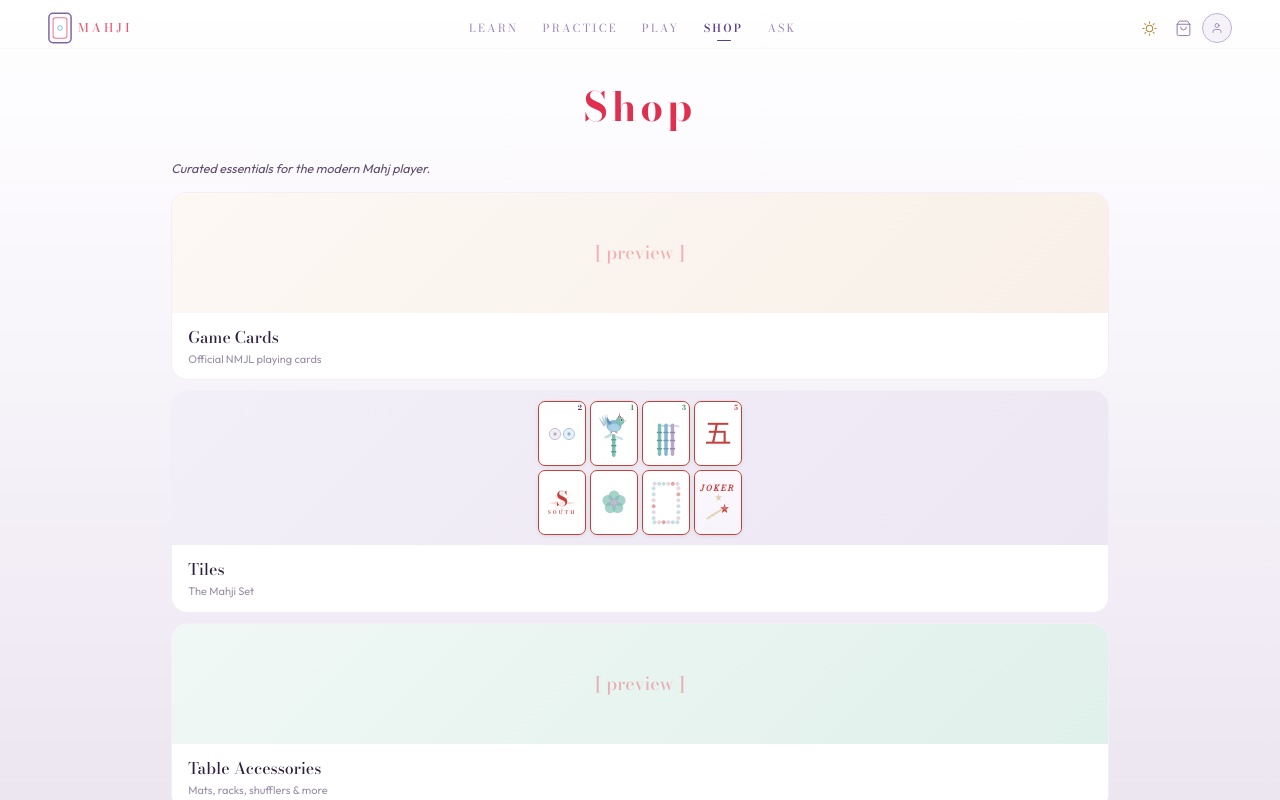
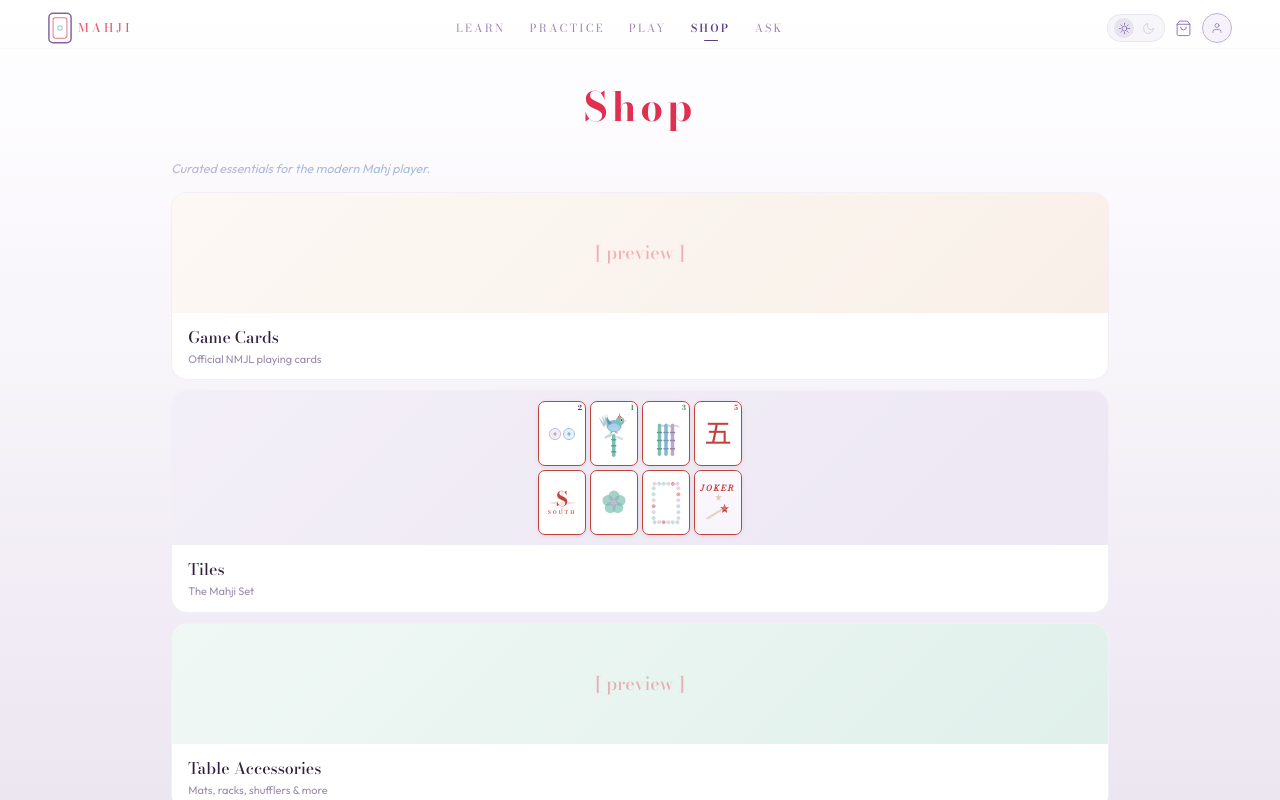
Before and after one commit to epbuild/mahji, a React (Vite) app: page / in a window 1280 px wide. Both pictures are taken after a click on the element "SHOP". Built offline with nearby package versions, Linux system fonts and the light colour scheme; the HTML template or start-up script is replaced by a standard one.

Commit message:
tune ups

```diff
--- a/src/App.tsx
+++ b/src/App.tsx
@@ -12,16 +12,21 @@
 
 function SplashScreen({ onDone }) {
   useEffect(() => {
-    const t = setTimeout(onDone, 1300);
+    const t = setTimeout(onDone, 3400);
     return () => clearTimeout(t);
   }, [onDone]);
 
   return (
     <div className="splash-overlay">
       <div className="splash-bg" />
+      <button className="splash-skip" onClick={onDone}>Skip</button>
+      <div className="splash-text">
+        <div style={{ fontFamily:"'Bodoni Moda',serif", fontSize:13, fontWeight:400, letterSpacing:6, color:"#A8D8EE", textTransform:"uppercase", marginBottom:10, opacity:0.55 }}>Let's Play</div>
+        <div style={{ fontFamily:"'Bodoni Moda',serif", fontSize:52, fontWeight:700, color:"#FFFFFF", letterSpacing:10 }}>MAHJI</div>
+      </div>
       <div className="splash-tile">
         <svg width="20" height="27" viewBox="0 0 26 34" fill="none">
-          <rect x="1" y="1" width="24" height="32" rx="4.5" stroke={C.lavDeep} strokeWidth="1.3"/>
+          <rect x="1" y="1" width="24" height="32" rx="4.5" stroke="rgba(212,200,232,0.6)" strokeWidth="1.3"/>
           <rect x="5.5" y="6" width="15" height="22" rx="2.5" stroke={C.cherry} strokeWidth="1" opacity="0.6"/>
           <circle cx="13" cy="17" r="2.2" stroke={C.cerulean} strokeWidth="1" fill="none"/>
         </svg>
--- a/src/components/Layout.tsx
+++ b/src/components/Layout.tsx
@@ -3,18 +3,23 @@
 import { useTheme } from '../constants/ThemeContext';
 import { BirdIcon, I, Logo, TileIconBold, FooterDeco, SunIcon, MoonIcon } from './ui/Icons';
 
-/* ═══ SUN/MOON THEME TOGGLE (A2) ═══ */
+/* ═══ SUN/MOON THEME TOGGLE ═══ */
 export const ModeToggle = () => {
   const { isDark, toggle } = useTheme();
   return (
-    <div onClick={toggle} role="button" tabIndex={0}
-      aria-label={isDark ? "Switch to light mode" : "Switch to dark mode"}
-      onKeyDown={e => e.key === 'Enter' && toggle()}
-      style={{ width: 32, height: 32, borderRadius: "50%", cursor: "pointer", display: "flex", alignItems: "center", justifyContent: "center", transition: "all 0.3s", background: "transparent" }}>
-      <div className="theme-toggle-icon" style={{ transform: isDark ? "rotate(20deg)" : "rotate(0deg)", display: "flex", alignItems: "center", justifyContent: "center" }}>
-        {isDark ? <MoonIcon size={17} color="#D4C8E8" /> : <SunIcon size={17} color="#B08D3A" />}
-      </div>
-    </div>
+    <button onClick={toggle} aria-label="Toggle theme" style={{
+      background: isDark ? "rgba(168,216,238,0.08)" : "rgba(126,100,164,0.06)",
+      border: `1px solid ${isDark ? "rgba(168,216,238,0.12)" : "rgba(126,100,164,0.1)"}`,
+      borderRadius: 20, cursor: "pointer", padding: "4px 6px",
+      display: "flex", alignItems: "center", gap: 4, height: 28, transition: "all 0.35s",
+    }}>
+      <span style={{ display: "flex", alignItems: "center", justifyContent: "center", width: 20, height: 20, borderRadius: "50%",
+        background: !isDark ? "rgba(126,100,164,0.12)" : "transparent",
+        color: !isDark ? "#7E64A4" : "rgba(255,255,255,0.25)", transition: "all 0.35s" }}><SunIcon size={13} color="currentColor" /></span>
+      <span style={{ display: "flex", alignItems: "center", justifyContent: "center", width: 20, height: 20, borderRadius: "50%",
+        background: isDark ? "rgba(168,216,238,0.15)" : "transparent",
+        color: isDark ? "#A8D8EE" : "rgba(126,100,164,0.3)", transition: "all 0.35s" }}><MoonIcon size={13} color="currentColor" /></span>
+    </button>
   );
 };
 
--- a/src/pages/PracticePage.tsx
+++ b/src/pages/PracticePage.tsx
@@ -28,16 +28,16 @@
 };
 
 const drillsData = [
-  { t: "Learn the Hands", d: "Match tiles to NMJL card patterns", lvls: ["Beginner"] },
-  { t: "How to Deal", d: "Roll dice, break the wall, deal correctly", lvls: ["Beginner"] },
-  { t: "Practicing the Charleston", d: "Master R-O-L-★-L-O-R and blind passes", lvls: ["Beginner","Intermediate","Advanced"] },
+  { t: "Learn the Hands", d: "Match tiles to NMJL card patterns", lvls: ["Novice"] },
+  { t: "How to Deal", d: "Roll dice, break the wall, deal correctly", lvls: ["Novice"] },
+  { t: "Practicing the Charleston", d: "Master R-O-L-★-L-O-R and blind passes", lvls: ["Novice","Intermediate","Advanced"] },
   { t: "Reading Exposures", d: "Narrow down opponent hands from melds", lvls: ["Intermediate","Advanced"] },
   { t: "Playing Defense", d: "Choose the safest discard, stop feeding", lvls: ["Advanced"] },
 ];
 
 const lt = { "First Timer": "b", Novice: "n", Beginner: "b", Intermediate: "i", Advanced: "a" };
 
-const levels = ["All", "Beginner", "Intermediate", "Advanced"];
+const levels = ["All", "Novice", "Intermediate", "Advanced"];
 
 function PracticePage({ showChat, setShowChat }) {
   const [level, setLevel] = useState("All");
--- a/src/pages/ShopPage.tsx
+++ b/src/pages/ShopPage.tsx
@@ -1,19 +1,22 @@
 import { useState } from 'react';
-import { C } from '../constants/colors';
+import { C, getThemeColors } from '../constants/colors';
+import { useTheme } from '../constants/ThemeContext';
 import { PT, Cnt } from '../components/Layout';
 import { MiniDot, MiniBam, MiniCrak, MiniWind, MiniDragon, MiniFlower, MiniJoker, MiniTileBack, DOT_COLORS, DOT_LAYOUTS, BAM_COLS, BAM_DARK, CHINESE_N, WIND_CFG, SOAP_COLORS, F_COLS as FC, STAR_COLS as STCOL } from '../components/TileComponents';
 
 function ShopPage({ cart, setCart }) {
+  const { isDark } = useTheme();
+  const t = getThemeColors(isDark);
   const [open, setOpen] = useState(null);
   const [showCart, setShowCart] = useState(false);
   const addToCart = (item, price) => { setCart(prev => [...prev, { item, price }]); };
   const removeFromCart = (idx) => { setCart(prev => prev.filter((_,i) => i !== idx)); };
 
   const cats = [
-    { id: "cards", title: "Game Cards", sub: "Official NMJL playing cards", bg: "linear-gradient(135deg,#FDF8F4,#F8F0E8)", items: [{name:"NMJL Card",price:15}] },
-    { id: "tiles", title: "Tiles", sub: "The Mahji Set", bg: "linear-gradient(135deg,#F3EFF8,#ECE7F3)", items: [{name:"The Mahji Set",price:200}] },
-    { id: "table", title: "Table Accessories", sub: "Mats, racks, shufflers & more", bg: "linear-gradient(135deg,#F0F8F5,#E0F0EB)", items: [{name:"Mats",price:45},{name:"Racks",price:35},{name:"Shufflers",price:60},{name:"Card Holders",price:25},{name:"Tile Bags",price:30},{name:"Totes",price:55}] },
-    { id: "salon", title: "The Salon", sub: "Lifestyle treats for the modern mahj enthusiast", bg: "linear-gradient(135deg,#FAF4F5,#F5ECED)", items: [{name:"Linen Napkins",price:40},{name:"Pillows",price:85},{name:"Frosted Cups",price:28},{name:"Needlepoint Pillows",price:120},{name:"Trucker Hats",price:35},{name:"Silk Scarf",price:65},{name:"Silk Pajamas",price:150},{name:"Cashmere Eye Mask",price:75},{name:"Stationery",price:30}] },
+    { id: "cards", title: "Game Cards", sub: "Official NMJL playing cards", bg: isDark ? "rgba(255,255,255,0.03)" : "linear-gradient(135deg,#FDF8F4,#F8F0E8)", darkGlow: "0 8px 28px rgba(253,248,244,0.06), 0 0 0 1px rgba(248,240,232,0.08)", items: [{name:"NMJL Card",price:15}] },
+    { id: "tiles", title: "Tiles", sub: "The Mahji Set", bg: isDark ? "rgba(255,255,255,0.03)" : "linear-gradient(135deg,#F3EFF8,#ECE7F3)", darkGlow: "0 8px 28px rgba(192,178,212,0.06), 0 0 0 1px rgba(192,178,212,0.08)", items: [{name:"The Mahji Set",price:200}] },
+    { id: "table", title: "Table Accessories", sub: "Mats, racks, shufflers & more", bg: isDark ? "rgba(255,255,255,0.03)" : "linear-gradient(135deg,#F0F8F5,#E0F0EB)", darkGlow: "0 8px 28px rgba(109,191,168,0.06), 0 0 0 1px rgba(109,191,168,0.08)", items: [{name:"Mats",price:45},{name:"Racks",price:35},{name:"Shufflers",price:60},{name:"Card Holders",price:25},{name:"Tile Bags",price:30},{name:"Totes",price:55}] },
+    { id: "salon", title: "The Salon", sub: "Lifestyle treats for the modern mahj enthusiast", bg: isDark ? "rgba(255,255,255,0.03)" : "linear-gradient(135deg,#FAF4F5,#F5ECED)", darkGlow: "0 8px 28px rgba(224,48,80,0.05), 0 0 0 1px rgba(224,48,80,0.06)", items: [{name:"Linen Napkins",price:40},{name:"Pillows",price:85},{name:"Frosted Cups",price:28},{name:"Needlepoint Pillows",price:120},{name:"Trucker Hats",price:35},{name:"Silk Scarf",price:65},{name:"Silk Pajamas",price:150},{name:"Cashmere Eye Mask",price:75},{name:"Stationery",price:30}] },
   ];
 
   const FlipTile = ({ front, delay, cycle }) => (
@@ -148,17 +151,17 @@
   }
 
   return (<><PT>Shop</PT><Cnt>
-    <p style={{ fontSize:12.5, color:C.mid, marginBottom:14, fontStyle:"italic" }}>Curated essentials for the modern Mahj player.</p>
+    <p style={{ fontSize:12.5, color:t.textMid, marginBottom:14, fontStyle:"italic", background: `linear-gradient(90deg, #C0B2D4, ${C.cerulean}, #6DBFA8, ${C.cherry}, #C0B2D4)`, backgroundSize:"200% 100%", WebkitBackgroundClip:"text", WebkitTextFillColor:"transparent", backgroundClip:"text", animation:"shimmer 3s ease-in-out infinite" }}>Curated essentials for the modern Mahj player.</p>
     {cats.map(cat => (
-      <div key={cat.id} onClick={() => setOpen(cat.id)} style={{ background:C.white, border:`1px solid ${C.lavBorder}`, borderRadius:16, overflow:"hidden", marginBottom:10, cursor:"pointer", transition:"all 0.35s" }}
-        onMouseEnter={e=>{e.currentTarget.style.transform="translateY(-2px)";e.currentTarget.style.boxShadow="0 6px 20px rgba(142,199,226,0.18)";}}
+      <div key={cat.id} onClick={() => setOpen(cat.id)} style={{ background: isDark ? t.btnBg : C.white, border:`1px solid ${isDark ? t.btnBorder : C.lavBorder}`, borderRadius:16, overflow:"hidden", marginBottom:10, cursor:"pointer", transition:"all 0.35s" }}
+        onMouseEnter={e=>{e.currentTarget.style.transform="translateY(-2px)";e.currentTarget.style.boxShadow=isDark ? cat.darkGlow : "0 6px 20px rgba(142,199,226,0.18)";}}
         onMouseLeave={e=>{e.currentTarget.style.transform="";e.currentTarget.style.boxShadow="";}}>
         <div style={{ height:cat.id==="tiles"?"auto":120, minHeight:cat.id==="tiles"?80:120, background:cat.bg, display:"flex", alignItems:"center", justifyContent:"center" }}>
-          {cat.id==="tiles" ? <TilesPreview/> : <div style={{ fontFamily:"'Bodoni Moda',serif", fontSize:18, color:C.cherry, fontWeight:500, opacity:.35 }}>[ preview ]</div>}
+          {cat.id==="tiles" ? <TilesPreview/> : <div style={{ fontFamily:"'Bodoni Moda',serif", fontSize:18, color:isDark?"rgba(255,255,255,0.1)":C.cherry, fontWeight:500, opacity:isDark?1:.35 }}>[ preview ]</div>}
         </div>
         <div style={{ padding:"12px 16px" }}>
-          <h3 style={{ fontFamily:"'Bodoni Moda',serif", fontSize:16, fontWeight:500, color:C.dark, marginBottom:2 }}>{cat.title}</h3>
-          <p style={{ fontSize:11, color:C.light, margin:0 }}>{cat.sub}</p></div>
+          <h3 style={{ fontFamily:"'Bodoni Moda',serif", fontSize:16, fontWeight:500, color:t.textMain, marginBottom:2 }}>{cat.title}</h3>
+          <p style={{ fontSize:11, color:t.textDim, margin:0 }}>{cat.sub}</p></div>
       </div>
     ))}
   </Cnt></>);
```
Also changed, not shown: src/index.css (+46 -20 lines).
